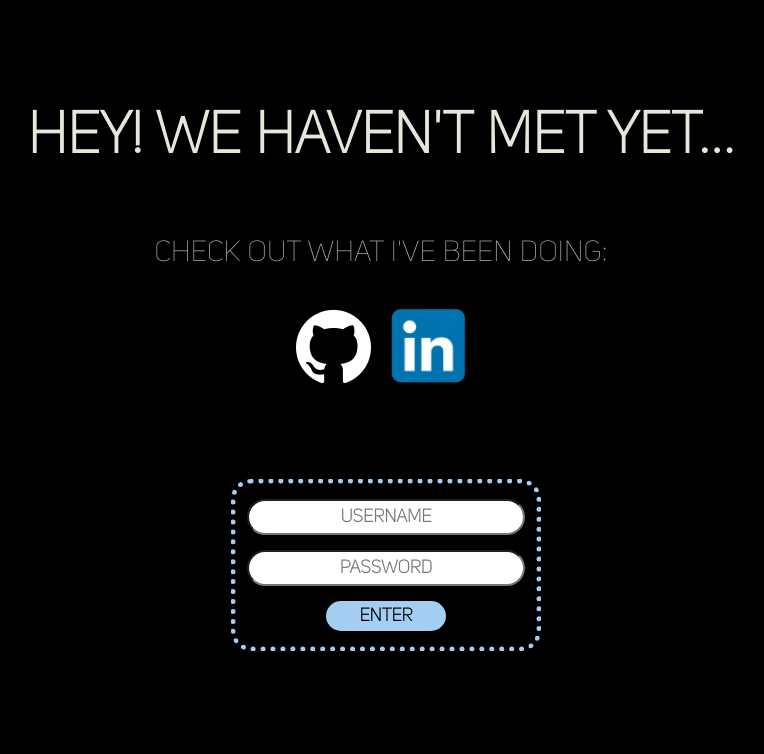
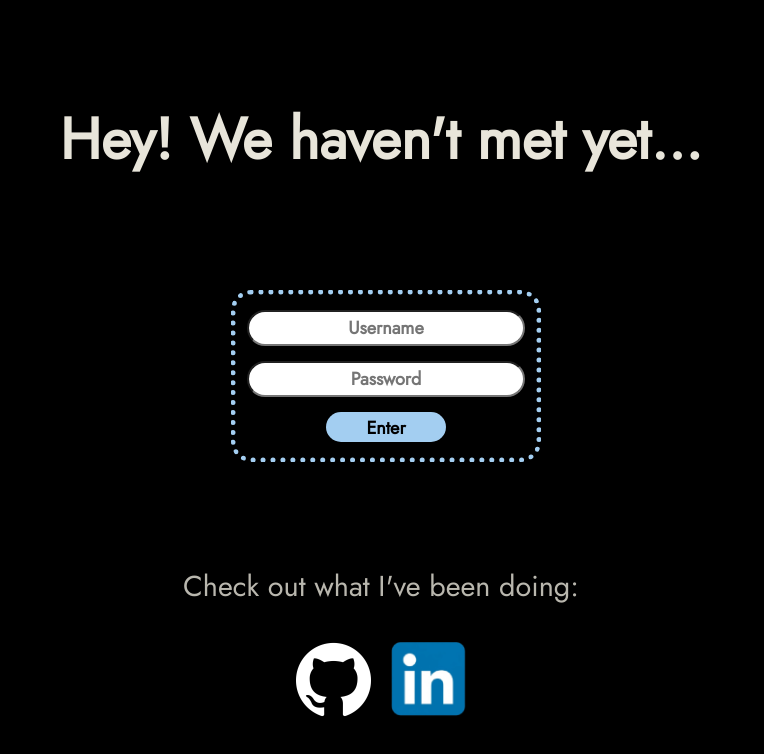
Before and after one commit to Tee-Mou/PersonalWebsite, a React app in the folder app/: page / in a window 1280 px wide. Shown: the top 754 px of the page, without its empty margins (259-1023 px from the left). Built offline with nearby package versions, Linux system fonts and the light colour scheme; the HTML template or start-up script is replaced by a standard one.

Commit message:
Changed web font and element order.

```diff
--- a/app/src/App.css
+++ b/app/src/App.css
@@ -3,10 +3,16 @@
   src: url(fonts/Uni\ Sans\ Thin.otf);
 }
 
+@font-face {
+  font-family: jost;
+  src: url(fonts/Jost-Regular.ttf);
+}
+
+
 body {
   margin: 0;
   color: #E8E5DA;
-  font-family: uniSans;
+  font-family: jost;
   background-color: #000;
 }
 
@@ -66,7 +72,7 @@ input:focus::placeholder {
 
   margin-top: 15px;
 
-  font-family: uniSans;
+  font-family: jost;
   font-size: 18px;
   font-weight: 900;
   text-align: center;
@@ -83,7 +89,7 @@ input:focus::placeholder {
 
   margin: 15px;
 
-  font-family: uniSans;
+  font-family: jost;
   font-size: 18px;
   font-weight: 900;
   text-align: center;
@@ -103,7 +109,7 @@ input:focus::placeholder {
   margin-bottom: 10vh;
   margin-left: calc(50vw - 150px);
 
-  font-family: uniSans;
+  font-family: jost;
   text-align: center;
   justify-content: center;
 }
--- a/app/src/App.jsx
+++ b/app/src/App.jsx
@@ -58,6 +58,7 @@ const App = () => {
   return (
     <div className="content">
       <Greeting/>
+      <LoginForm/>
       <p>Check out what I've been doing:</p>
       <div className="links_row1">
         <PersonalLink
@@ -66,7 +67,6 @@ const App = () => {
         id="li"/>
       </div>
 
-      <LoginForm/>
     </div>
   );
 };
```
Also changed, not shown: app/src/fonts/Jost-Regular.ttf (added).
